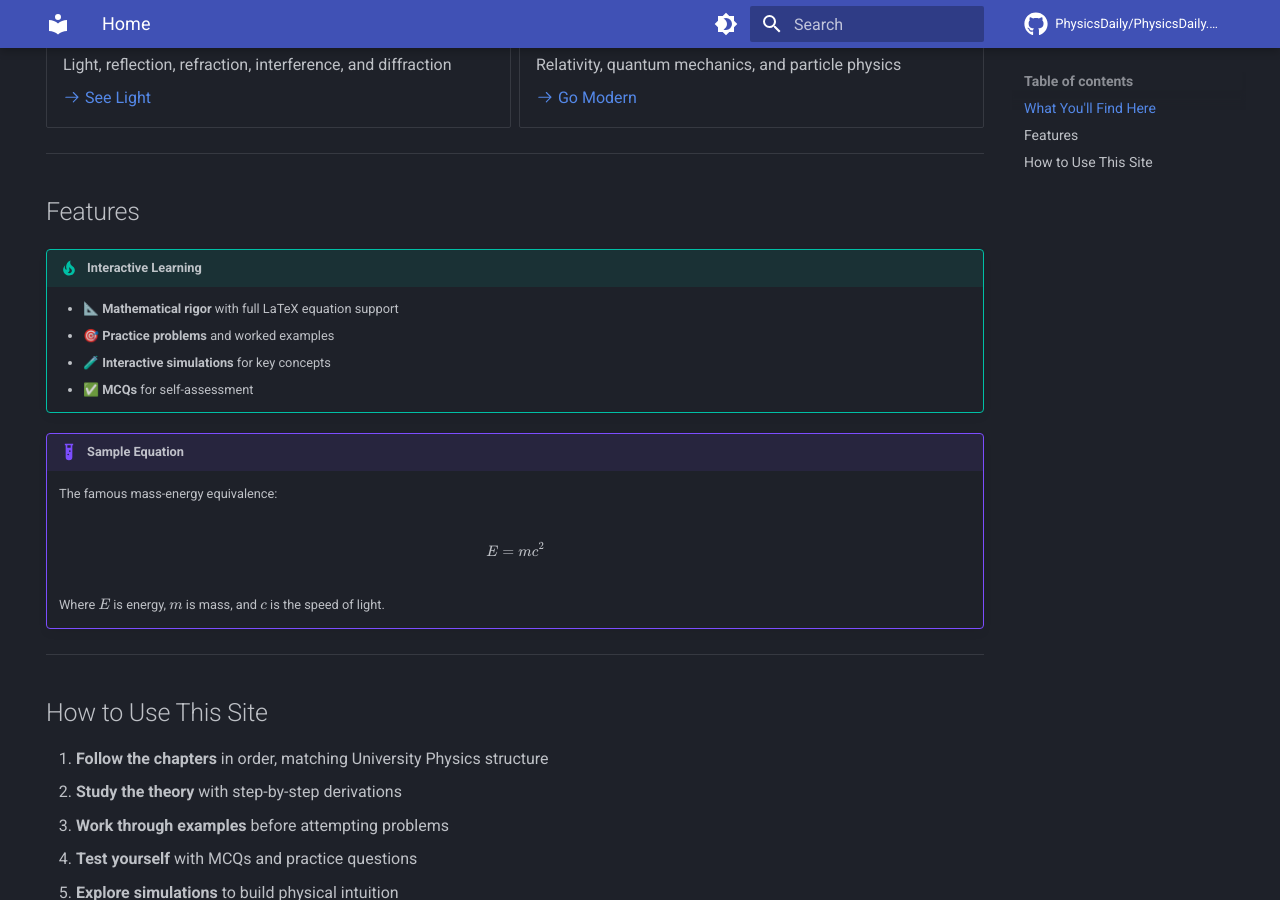
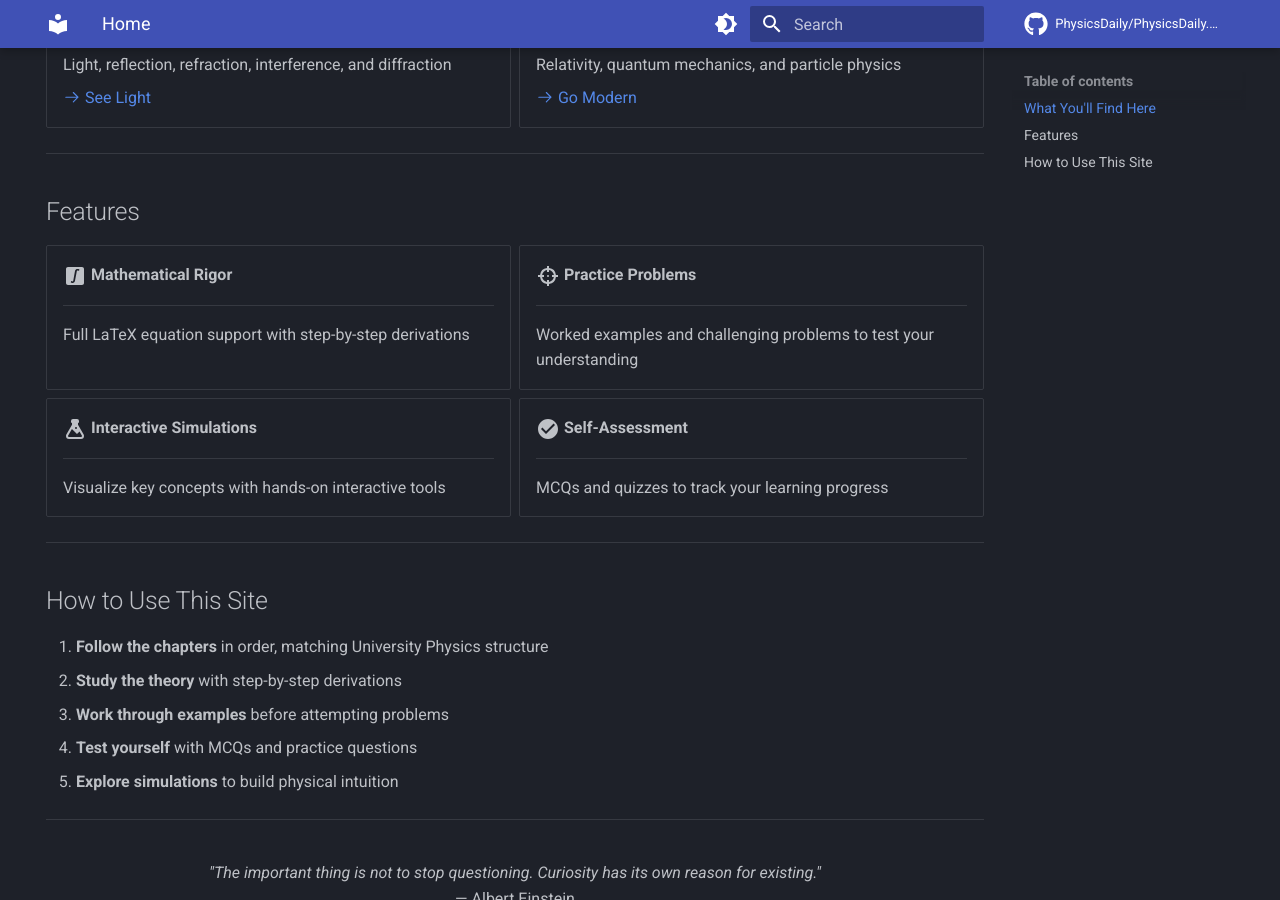
Before and after one commit to PhysicsDaily/PhysicsDaily.github.io, an MkDocs documentation site: the page built from docs/index.md, in a window 1280 px wide and 900 px high, scrolled down 691 px. Built offline with MkDocs 1.6.1 and Material for MkDocs 9.7.7, drawn with Linux system fonts in a browser that asks for light colours; comment, search, counter and statistics services are not loaded.

```diff
--- a/docs/index.md
+++ b/docs/index.md
@@ -65,18 +65,33 @@ A comprehensive physics study resource following **University Physics by Sears &
 
 ## Features
 
-!!! tip "Interactive Learning"
-    - 📐 **Mathematical rigor** with full LaTeX equation support
-    - 🎯 **Practice problems** and worked examples
-    - 🧪 **Interactive simulations** for key concepts
-    - ✅ **MCQs** for self-assessment
+<div class="grid cards" markdown>
 
-!!! example "Sample Equation"
-    The famous mass-energy equivalence:
+-   :material-math-integral-box:{ .lg .middle } **Mathematical Rigor**
 
-    $$E = mc^2$$
+    ---
 
-    Where $E$ is energy, $m$ is mass, and $c$ is the speed of light.
+    Full LaTeX equation support with step-by-step derivations
+
+-   :material-target:{ .lg .middle } **Practice Problems**
+
+    ---
+
+    Worked examples and challenging problems to test your understanding
+
+-   :material-flask:{ .lg .middle } **Interactive Simulations**
+
+    ---
+
+    Visualize key concepts with hands-on interactive tools
+
+-   :material-check-circle:{ .lg .middle } **Self-Assessment**
+
+    ---
+
+    MCQs and quizzes to track your learning progress
+
+</div>
 
 ---
 
```
Also changed, not shown: docs/mechanics/units-physical-quantities.md (+1 -1 lines).
